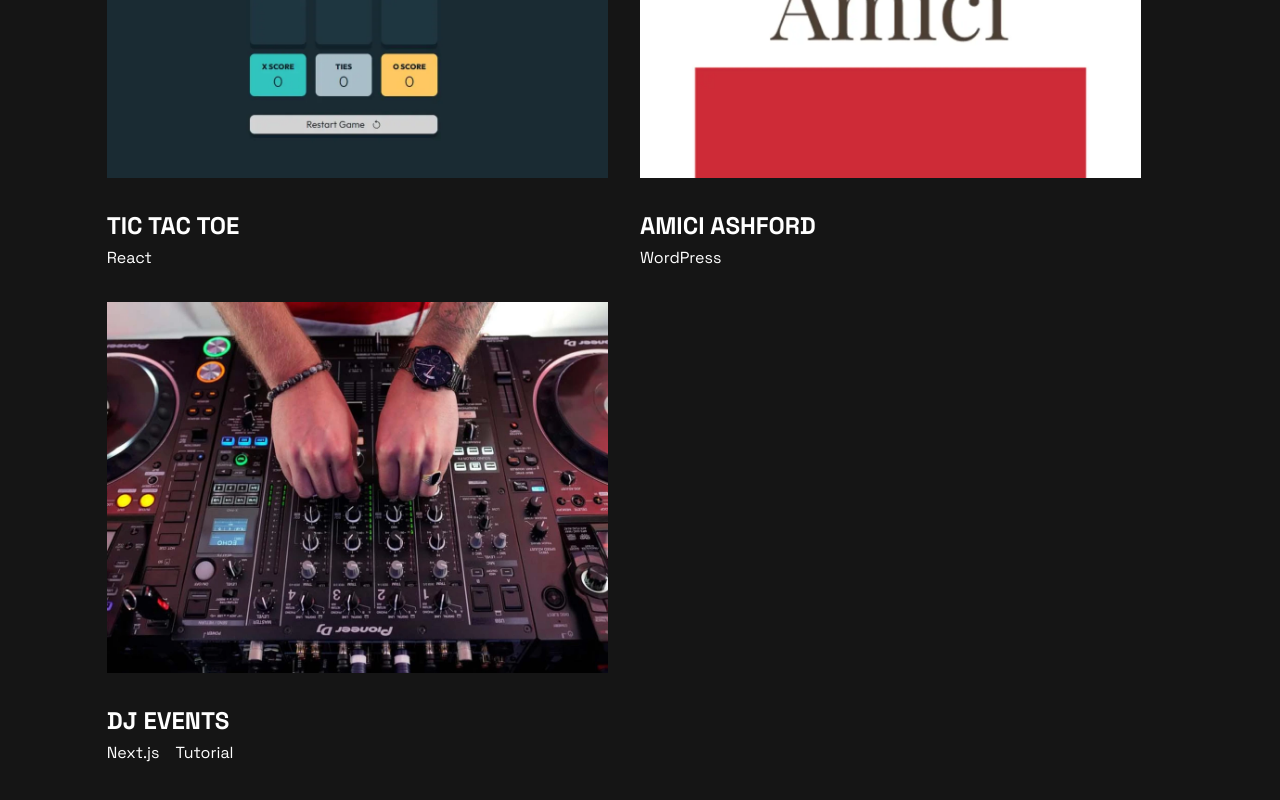
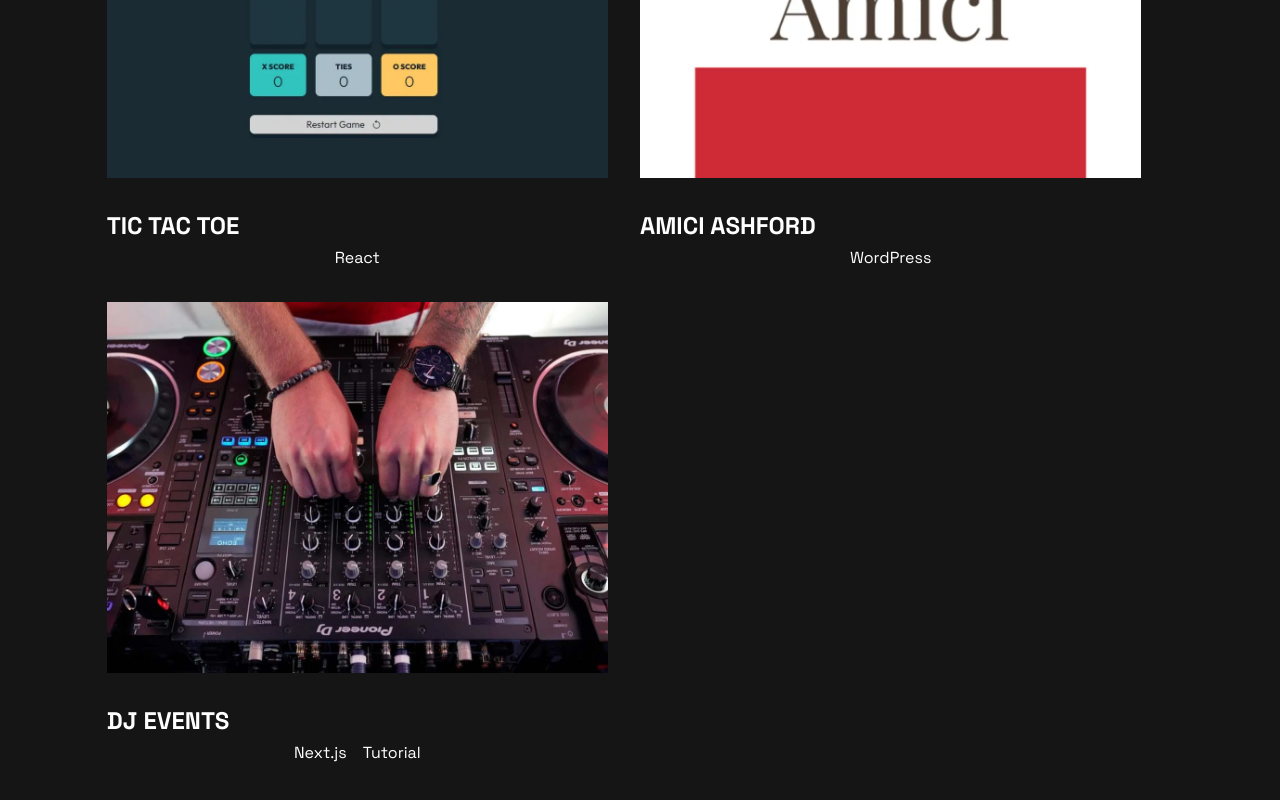
Before and after one commit to jwright90/portfolio-next.js, a Next.js app: page / in a window 1280 px wide. Shown: the part 1573-2373 px from the top of the page. Built offline with nearby package versions, Linux system fonts and the light colour scheme.

Commit message:
centralise tags

```diff
--- a/components/Projects.js
+++ b/components/Projects.js
@@ -21,7 +21,7 @@
               <Thumbnail img={p.img} linkText1={p.linkText1 || "View Project"} href1={p.href1} href2={p.href2} />
               <div className="text-m uppercase mt-8">{p.title}</div>
 
-              <div className="flex gap-4">
+              <div className="flex gap-4 justify-center">
                 {p.tags.map((tag) => (
                   <div className="mt-1" key={tag}>
                     {tag}
```
